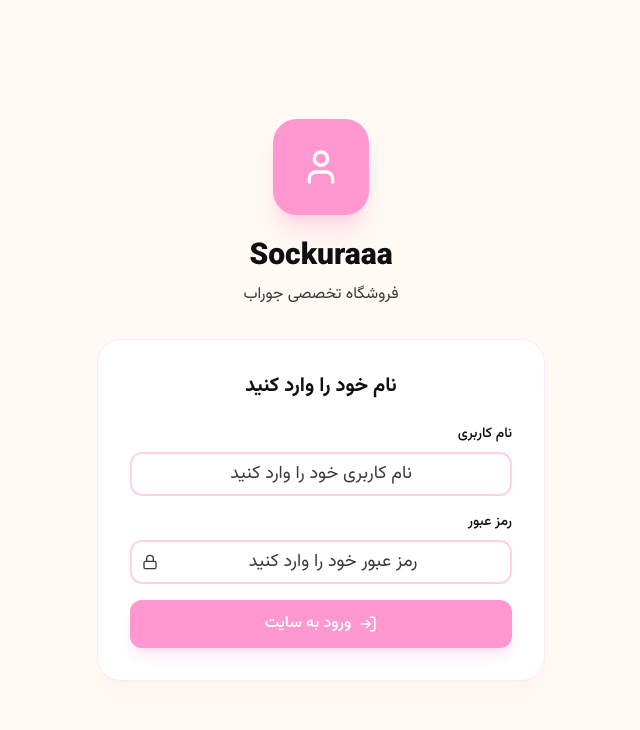
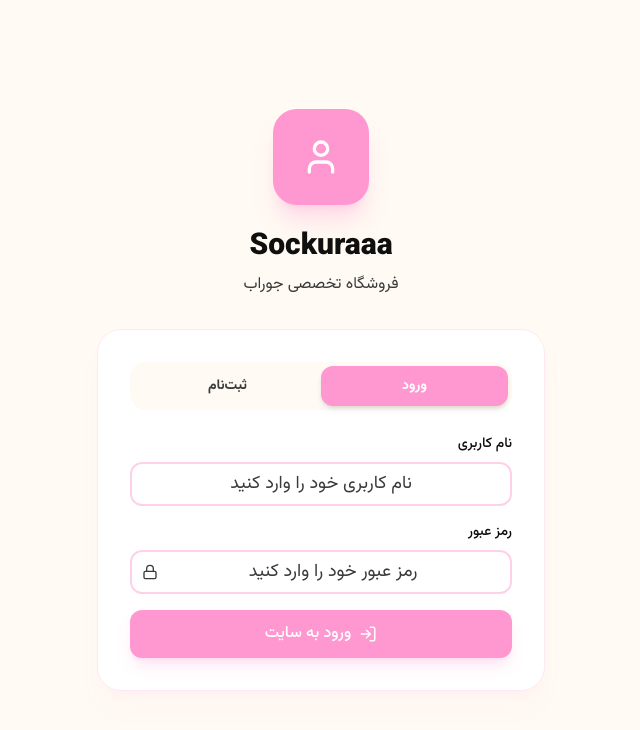
Before and after one commit to sockuraaastore/sockuraaa59, a React (Vite) app: page / in a window 1280 px wide. Shown: the top 730 px of the page, without its empty margins (477-1117 px from the left). Built offline with nearby package versions, Linux system fonts and the light colour scheme; no server answers; the database is empty.

Commit message:
Split login into separate Register and Login tabs

```diff
--- a/src/components/auth/LoginScreen.tsx
+++ b/src/components/auth/LoginScreen.tsx
@@ -3,10 +3,13 @@
 import { useAuth } from '@/hooks/useAuth'
 import { Button } from '@/components/ui/button'
 import { Input } from '@/components/ui/input'
-import { User, LogIn, Lock } from 'lucide-react'
+import { User, LogIn, Lock, UserPlus } from 'lucide-react'
+
+type Mode = 'login' | 'register'
 
 export default function LoginScreen() {
-  const { enter, savedUsername } = useAuth()
+  const { register, login, savedUsername } = useAuth()
+  const [mode, setMode] = useState<Mode>('login')
   const [username, setUsername] = useState(savedUsername)
   const [password, setPassword] = useState('')
   const [error, setError] = useState('')
@@ -17,11 +20,19 @@
     setError('')
     setBusy(true)
 
-    const result = await enter(username, password)
+    const result = mode === 'register'
+      ? await register(username, password)
+      : await login(username, password)
+
     if (!result.success) {
       setError(result.error || '')
     }
     setBusy(false)
+  }
+
+  const switchMode = (newMode: Mode) => {
+    setMode(newMode)
+    setError('')
   }
 
   return (
@@ -42,9 +53,30 @@
         </div>
 
         <div className="bg-white rounded-3xl p-8 shadow-xl shadow-pink/5 border border-pink-100">
-          <h2 className="text-xl font-bold text-dark mb-6 text-center">
-            نام خود را وارد کنید
-          </h2>
+          <div className="flex mb-6 bg-cream rounded-2xl p-1">
+            <button
+              type="button"
+              onClick={() => switchMode('login')}
+              className={`flex-1 py-2.5 rounded-xl text-sm font-bold transition-all ${
+                mode === 'login'
+                  ? 'bg-pink text-white shadow-md'
+                  : 'text-dark-300 hover:text-dark'
+              }`}
+            >
+              ورود
+            </button>
+            <button
+              type="button"
+              onClick={() => switchMode('register')}
+              className={`flex-1 py-2.5 rounded-xl text-sm font-bold transition-all ${
+                mode === 'register'
+                  ? 'bg-pink text-white shadow-md'
+                  : 'text-dark-300 hover:text-dark'
+              }`}
+            >
+              ثبت‌نام
+            </button>
+          </div>
 
           <form onSubmit={handleSubmit} className="space-y-4">
             <div>
@@ -81,10 +113,17 @@
 
             <Button type="submit" className="w-full h-12 text-base" size="lg" disabled={busy}>
               {busy ? 'لطفاً صبر کنید...' : (
-                <>
-                  <LogIn className="ml-2" size={18} />
-                  ورود به سایت
-                </>
+                mode === 'register' ? (
+                  <>
+                    <UserPlus className="ml-2" size={18} />
+                    ثبت‌نام
+                  </>
+                ) : (
+                  <>
+                    <LogIn className="ml-2" size={18} />
+                    ورود به سایت
+                  </>
+                )
               )}
             </Button>
           </form>
--- a/src/hooks/AuthProvider.tsx
+++ b/src/hooks/AuthProvider.tsx
@@ -9,7 +9,8 @@
   currentUser: User | null
   loading: boolean
   savedUsername: string
-  enter: (username: string, password: string) => Promise<{ success: boolean; error?: string }>
+  register: (username: string, password: string) => Promise<{ success: boolean; error?: string }>
+  login: (username: string, password: string) => Promise<{ success: boolean; error?: string }>
   logout: () => Promise<void>
   activateAdmin: (code: string) => Promise<boolean>
 }
@@ -21,31 +22,29 @@
   const [loading, setLoading] = useState(true)
   const [savedUsername, setSavedUsername] = useState(() => localStorage.getItem(DEVICE_KEY) || '')
 
-  const enter = useCallback(async (username: string, password: string) => {
+  const checkDevice = (t: string) => {
+    const stored = localStorage.getItem(DEVICE_KEY)
+    if (stored && stored !== t) {
+      return { success: false, error: 'این دستگاه قبلاً با نام «' + stored + '» وارد شده است. امکان تغییر نام وجود ندارد.' }
+    }
+    return null
+  }
+
+  const register = useCallback(async (username: string, password: string) => {
     const t = username.trim()
     const p = password.trim()
     if (!t) return { success: false, error: 'نام کاربری را وارد کنید' }
     if (!p) return { success: false, error: 'رمز عبور را وارد کنید' }
 
-    const stored = localStorage.getItem(DEVICE_KEY)
-    if (stored && stored !== t) {
-      return { success: false, error: 'این دستگاه قبلاً با نام «' + stored + '» وارد شده است. امکان تغییر نام وجود ندارد.' }
+    const deviceError = checkDevice(t)
+    if (deviceError) return deviceError
+
+    const { data: existing } = await supabase.from('users').select('id').eq('username', t).maybeSingle()
+    if (existing) {
+      return { success: false, error: 'این نام کاربری قبلاً ثبت شده است. لطفاً وارد شوید.' }
     }
 
     const passwordHash = await hashPassword(p)
-
-    const { data: existing } = await supabase.from('users').select('*').eq('username', t).maybeSingle()
-    if (existing) {
-      if (existing.password_hash !== passwordHash) {
-        return { success: false, error: 'رمز عبور اشتباه است' }
-      }
-      localStorage.setItem(DEVICE_KEY, t)
-      localStorage.setItem(DEVICE_KEY + '_hash', passwordHash)
-      setSavedUsername(t)
-      setCurrentUser(existing as User)
-      return { success: true }
-    }
-
     const id = crypto.randomUUID()
     const { error } = await supabase.from('users').insert({ id, username: t, is_admin: false, password_hash: passwordHash })
     if (error) return { success: false, error: error.message }
@@ -55,6 +54,33 @@
     setSavedUsername(t)
     const { data: profile } = await supabase.from('users').select('*').eq('id', id).single()
     setCurrentUser(profile as User | null)
+    return { success: true }
+  }, [])
+
+  const login = useCallback(async (username: string, password: string) => {
+    const t = username.trim()
+    const p = password.trim()
+    if (!t) return { success: false, error: 'نام کاربری را وارد کنید' }
+    if (!p) return { success: false, error: 'رمز عبور را وارد کنید' }
+
+    const deviceError = checkDevice(t)
+    if (deviceError) return deviceError
+
+    const passwordHash = await hashPassword(p)
+
+    const { data: existing } = await supabase.from('users').select('*').eq('username', t).maybeSingle()
+    if (!existing) {
+      return { success: false, error: 'کاربری با این نام یافت نشد. لطفاً ابتدا ثبت‌نام کنید.' }
+    }
+
+    if (existing.password_hash !== passwordHash) {
+      return { success: false, error: 'رمز عبور اشتباه است' }
+    }
+
+    localStorage.setItem(DEVICE_KEY, t)
+    localStorage.setItem(DEVICE_KEY + '_hash', passwordHash)
+    setSavedUsername(t)
+    setCurrentUser(existing as User)
     return { success: true }
   }, [])
 
@@ -95,7 +121,7 @@
   }, [])
 
   return (
-    <AuthContext.Provider value={{ currentUser, loading, savedUsername, enter, logout, activateAdmin }}>
+    <AuthContext.Provider value={{ currentUser, loading, savedUsername, register, login, logout, activateAdmin }}>
       {children}
     </AuthContext.Provider>
   )
```
